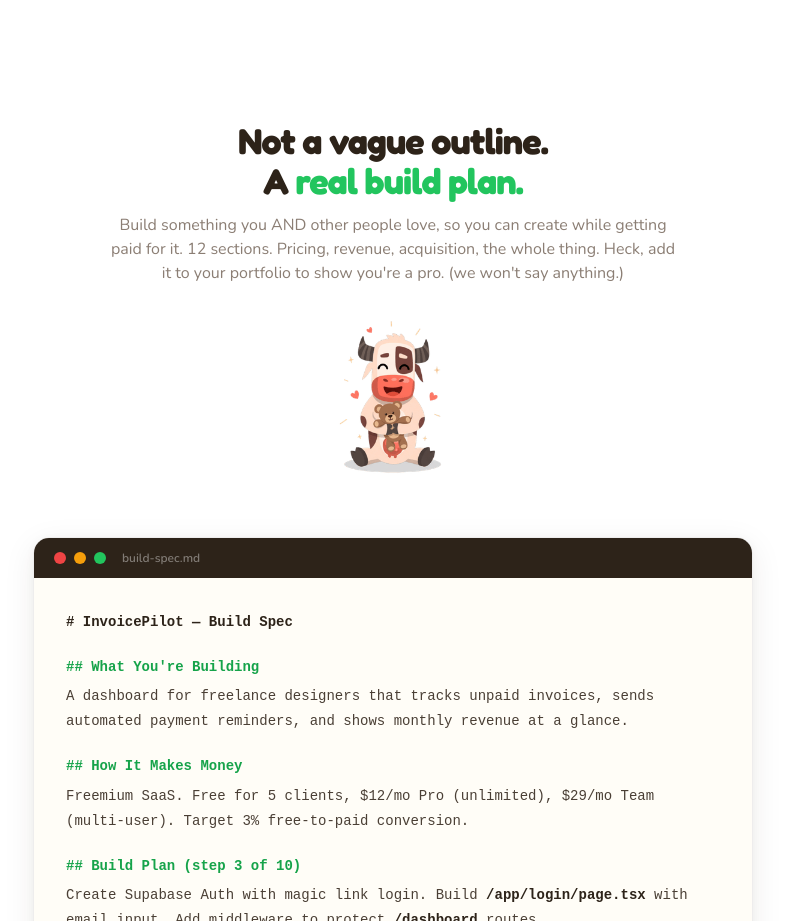
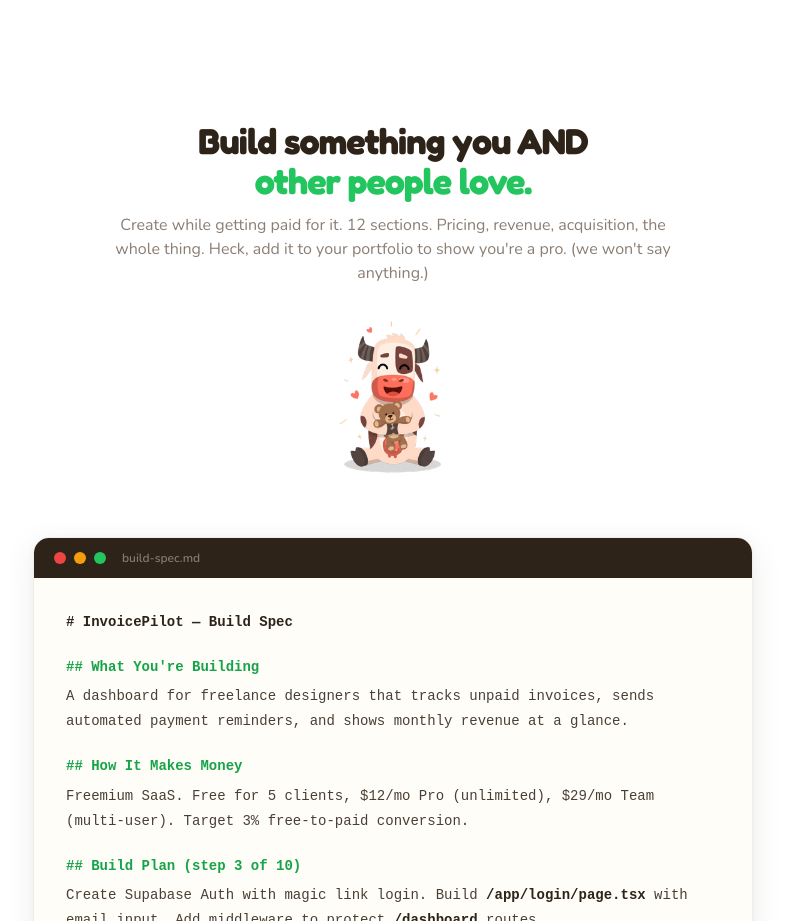
Before and after one commit to lordshua1337/cash-cow, a Next.js app: page / in a window 1280 px wide. Shown: the part 4140-5061 px from the top of the page, without its empty margins (247-1032 px from the left). Built offline with nearby package versions, Linux system fonts and the light colour scheme.

Commit message:
fix: move headline copy to h2, subtext stays in paragraph

```diff
--- a/src/app/page.tsx
+++ b/src/app/page.tsx
@@ -642,13 +642,12 @@
               className="text-3xl sm:text-4xl font-black mb-3 tracking-tight"
               style={{ fontFamily: 'var(--font-fredoka), sans-serif' }}
             >
-              Not a vague outline.
+              Build something you AND
               <br />
-              A <span style={{ color: 'var(--cash)' }}>real build plan.</span>
+              <span style={{ color: 'var(--cash)' }}>other people love.</span>
             </h2>
             <p className="text-base max-w-xl mx-auto" style={{ color: 'var(--brown-muted)' }}>
-              Build something you AND other people love, so you can create while getting paid for it.
-              12 sections. Pricing, revenue, acquisition, the whole thing.
+              Create while getting paid for it. 12 sections. Pricing, revenue, acquisition, the whole thing.
               Heck, add it to your portfolio to show you&apos;re a pro. (we won&apos;t say anything.)
             </p>
             <Image
```
